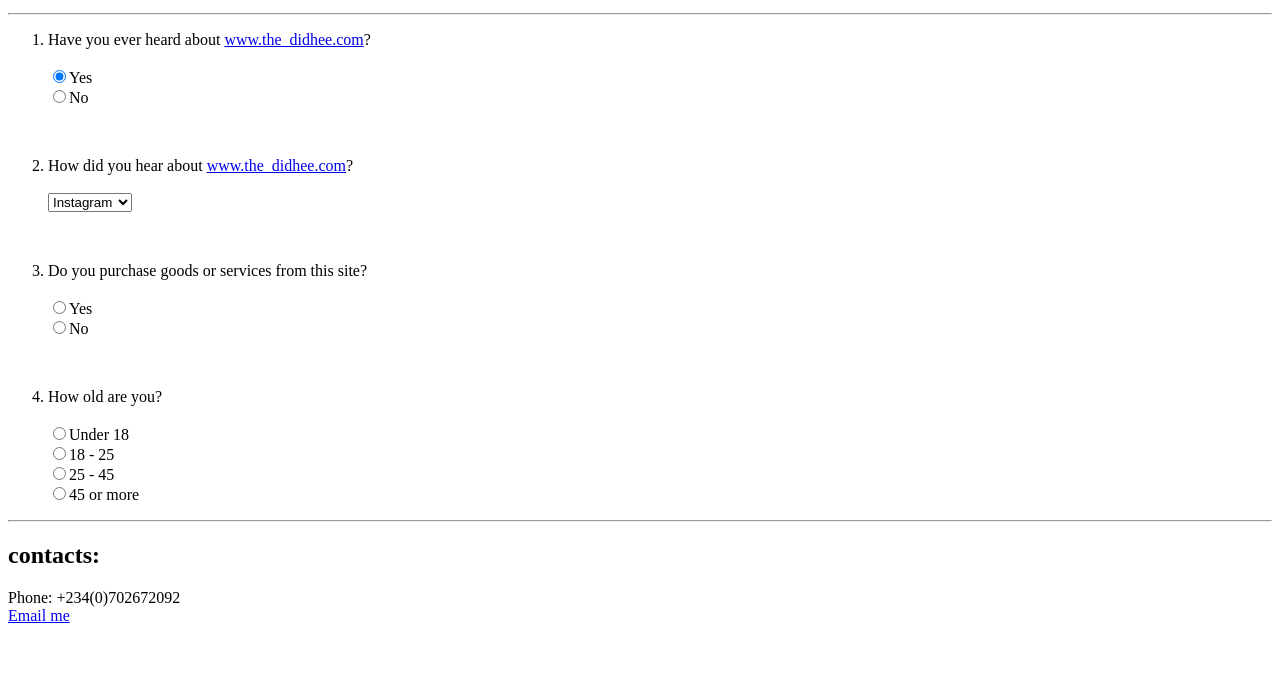
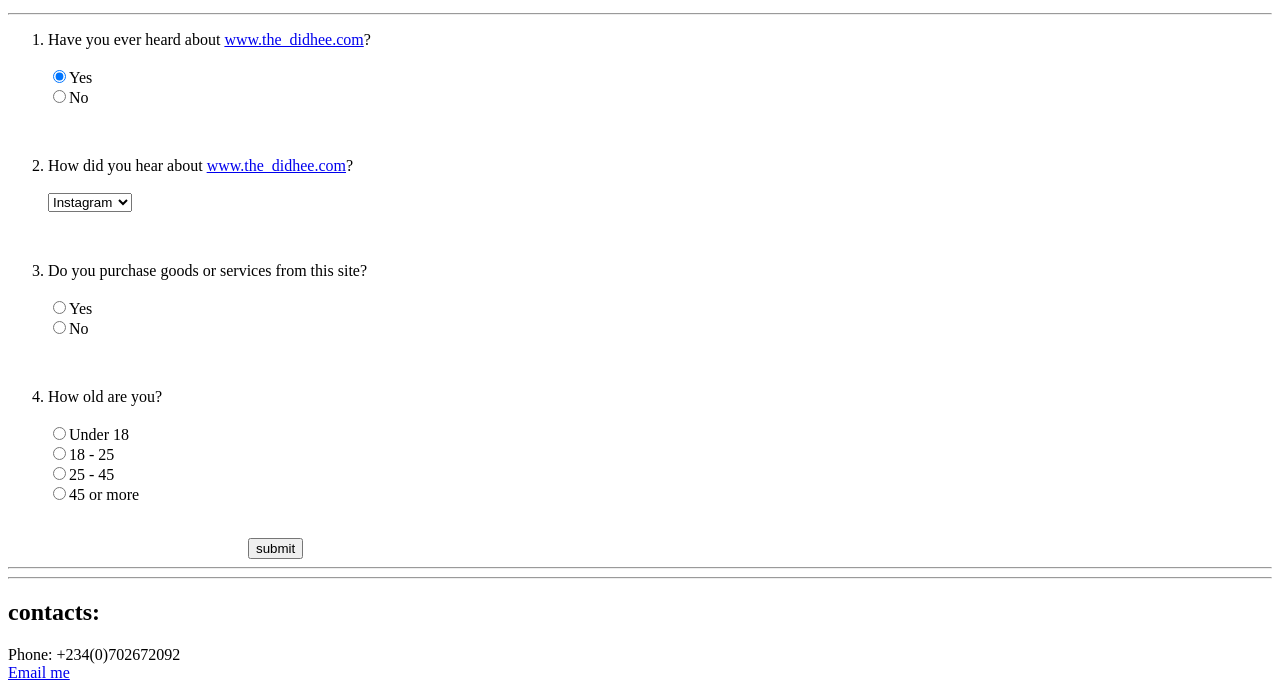
Before and after one commit to didhee/Questionnaire, a plain HTML site: page Questionnaire/index.html in a window 1280 px wide. Shown: the part 101-800 px from the top of the page. Drawn offline with Linux system fonts and the light colour scheme.

Commit message:
Update index.html

```diff
--- a/Questionnaire/index.html
+++ b/Questionnaire/index.html
@@ -37,6 +37,10 @@
             <label><input type="radio" name="age" value="45 or more">45 or more</label></p>
         </ol>
     </form>
+    <br>
+    &nbsp;&nbsp;&nbsp;&nbsp;&nbsp;&nbsp;&nbsp;&nbsp;&nbsp;&nbsp;&nbsp;&nbsp;&nbsp;&nbsp;&nbsp;&nbsp;&nbsp;&nbsp;&nbsp;&nbsp;&nbsp;&nbsp;&nbsp;&nbsp;&nbsp;&nbsp;&nbsp;&nbsp;&nbsp;&nbsp;&nbsp;&nbsp;&nbsp;&nbsp;&nbsp;&nbsp;&nbsp;&nbsp;&nbsp;&nbsp;&nbsp;&nbsp;&nbsp;&nbsp;&nbsp;&nbsp;&nbsp;&nbsp;&nbsp;&nbsp;&nbsp;&nbsp;&nbsp;&nbsp;&nbsp;&nbsp;&nbsp;&nbsp;&nbsp;&nbsp;<input type="button" name="submit" value="submit">
+    <hr>
+
     <hr>
 
     <h2>contacts:</h2>
```
